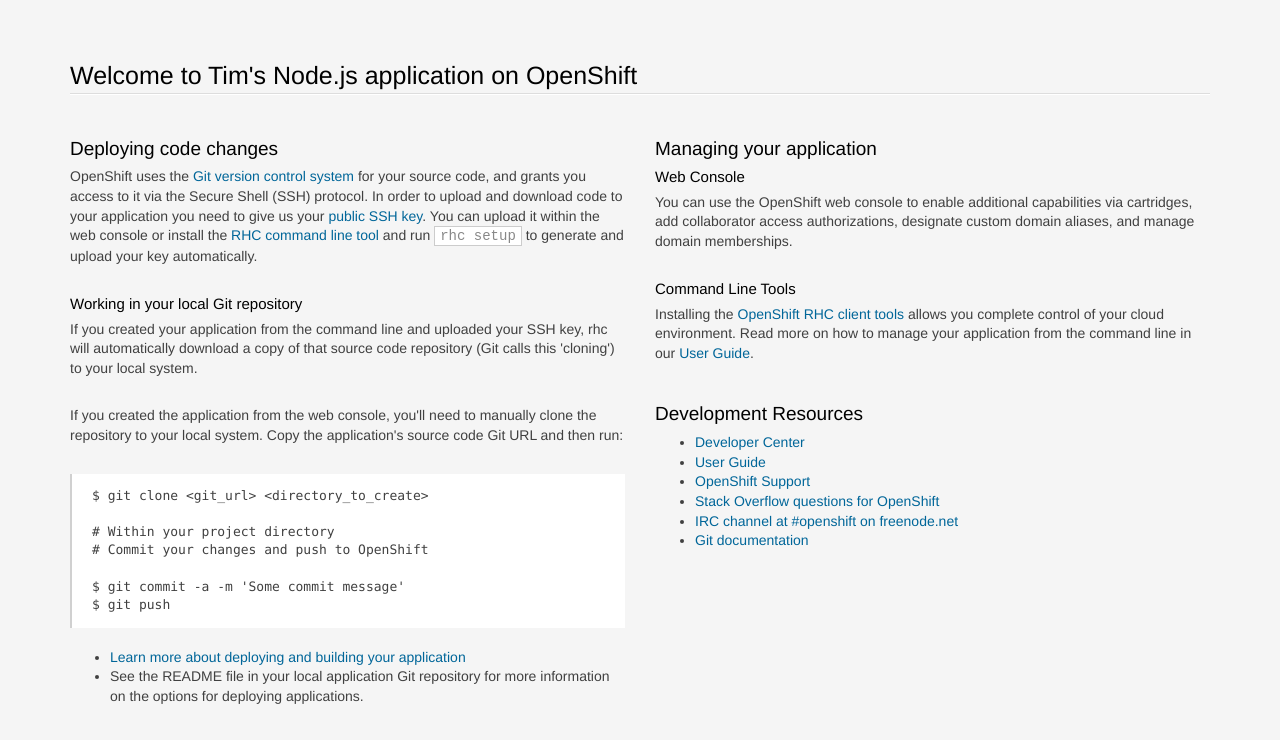
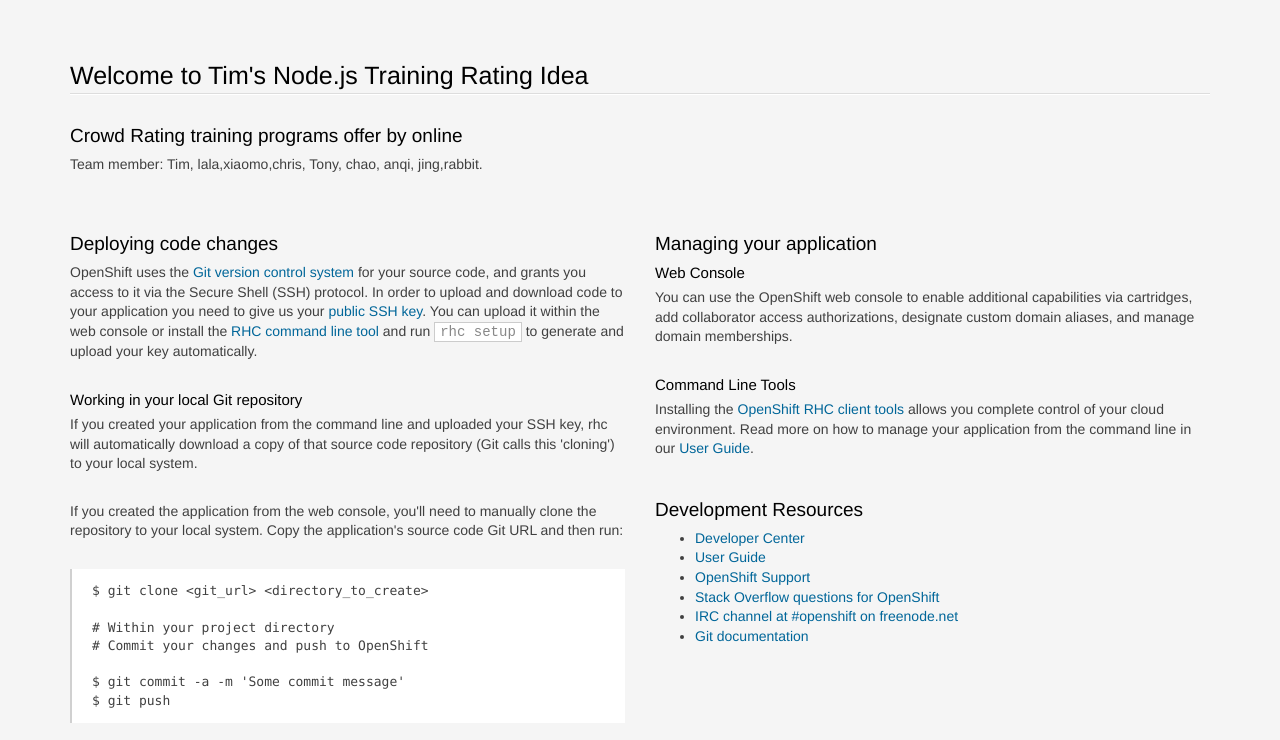
Before and after one commit to marissazhou/ratingcenter, a website: page index.html in a window 1280 px wide. Shown: the top 740 px of the page. Drawn offline with Linux system fonts and the light colour scheme.

Commit message:
add team member

```diff
--- a/index.html
+++ b/index.html
@@ -207,9 +207,12 @@
 <body>
 <section class='container'>
           <hgroup>
-            <h1>Welcome to Tim's Node.js application on OpenShift</h1>
+            <h1>Welcome to Tim's Node.js Training Rating Idea </h1>
+              <h2>Crowd Rating training programs offer by online</h2>
+			<p>
+			Team member: Tim, lala,xiaomo,chris, Tony, chao, anqi, jing,rabbit.
+			</p>
           </hgroup>
-
 
         <div class="row">
           <section class='col-xs-12 col-sm-6 col-md-6'>
```
